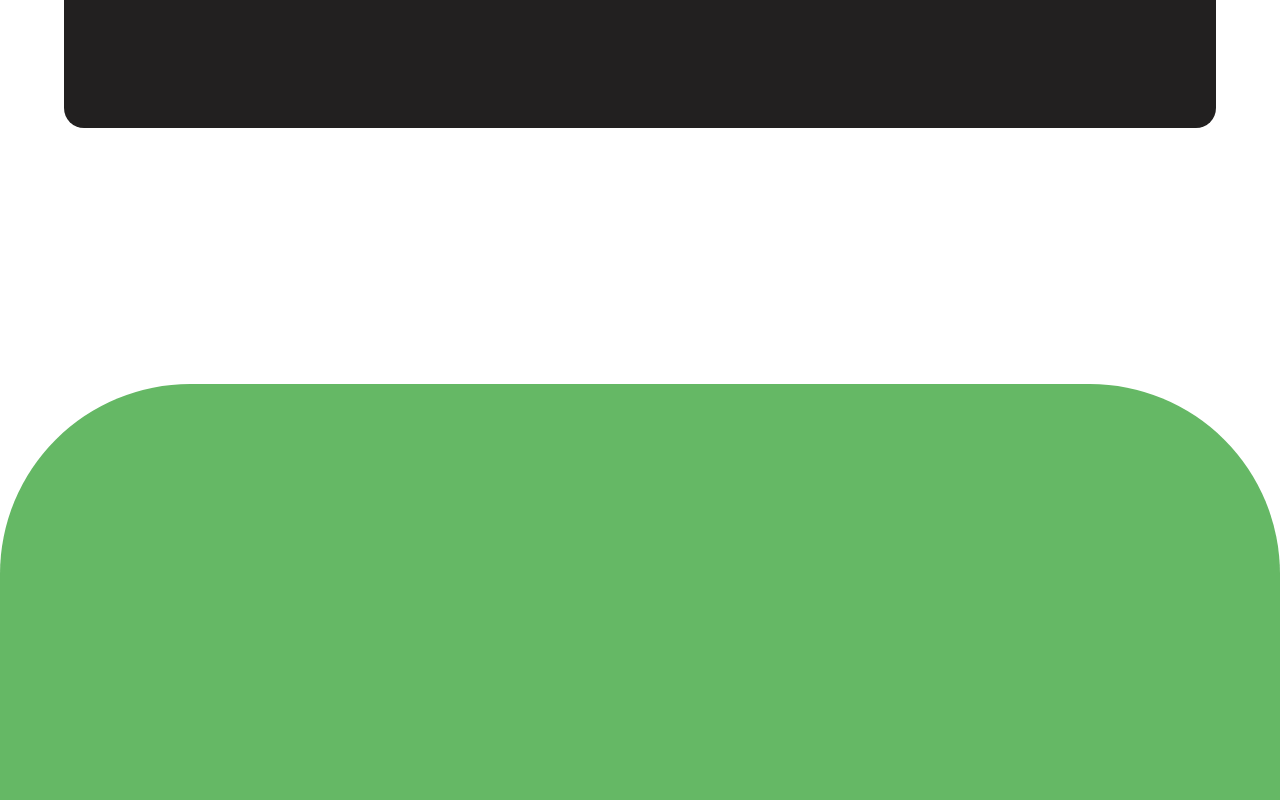
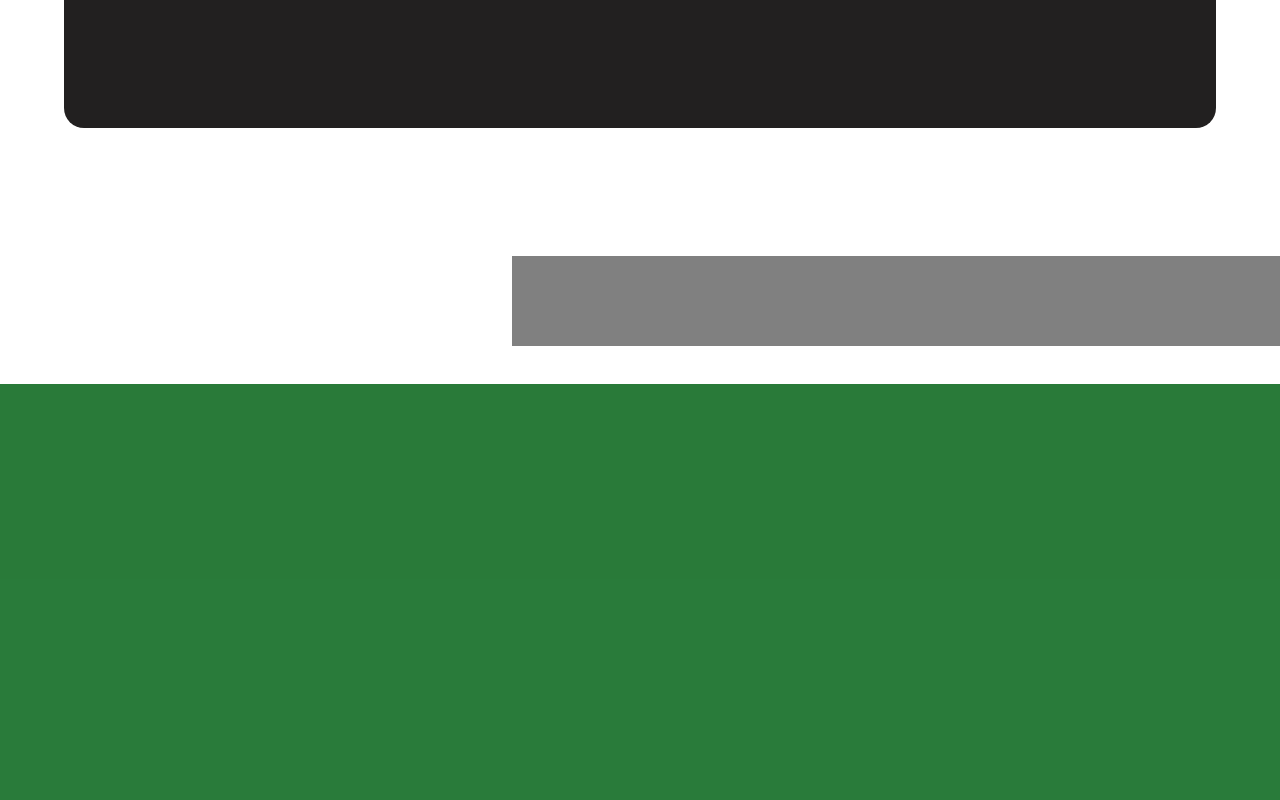
Before and after one commit to FabioPassos10/Recicle, a React (Create React App) app: page / in a window 1280 px wide. Shown: the part 1200-2000 px from the top of the page. Built offline with nearby package versions, Linux system fonts and the light colour scheme; what google-maps-react would draw is missing.

Commit message:
Update index.css

```diff
--- a/src/index.css
+++ b/src/index.css
@@ -65,17 +65,18 @@ logo {
 }
 #DivCard_Home {
   bottom: 0px;
+  padding-top: 20px;
   margin-top: 20%;
   width: 100%;
   height: 900px;
-  background-color: rgb(101, 184, 101);
-  border-radius: 190px 190px 0px 0px;
+  background-color: rgba(22, 111, 40, 0.918);
+  /* border-radius: 190px 190px 0px 0px; */
 }
-#Redom {
-  border-radius: 360;
-  width: 100%;
-  height: 130px;
-  background-color: rgb(101, 184, 101);
-  bottom: 0;
-  position: inherit;
+#test {
+  margin-bottom: 0;
+  margin-top: 10%;
+  background-color: grey;
+  float: right;
+  height: 90px;
+  width: 60%;
 }
```
